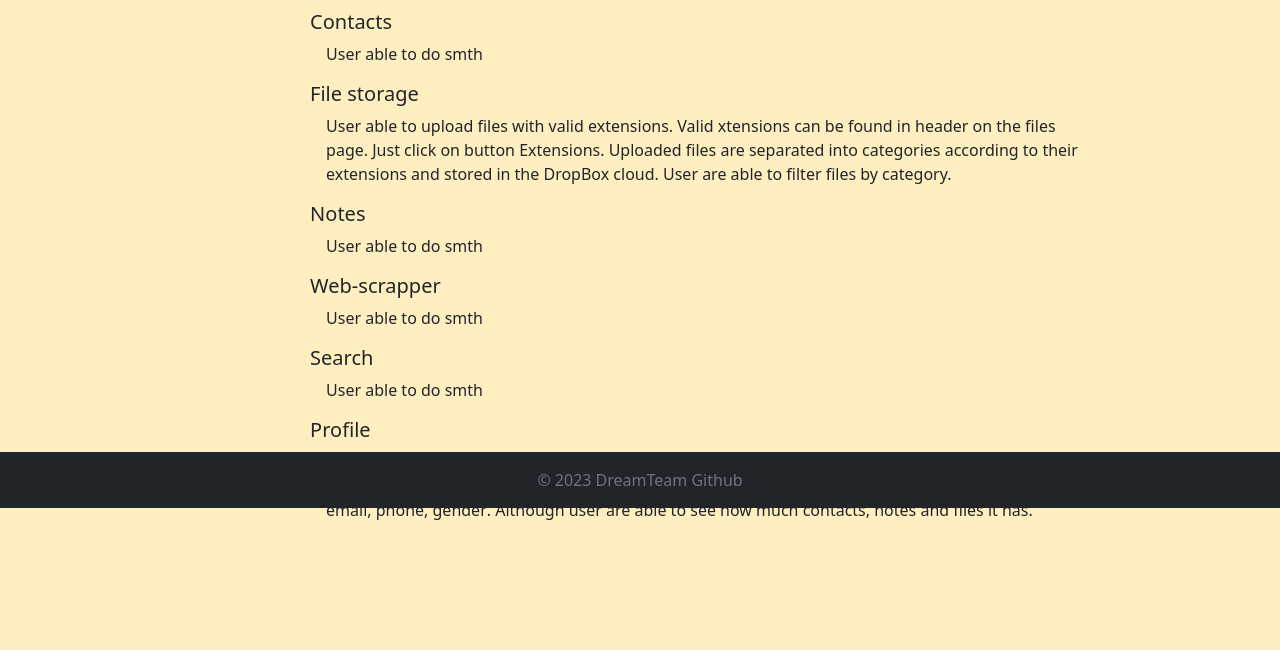
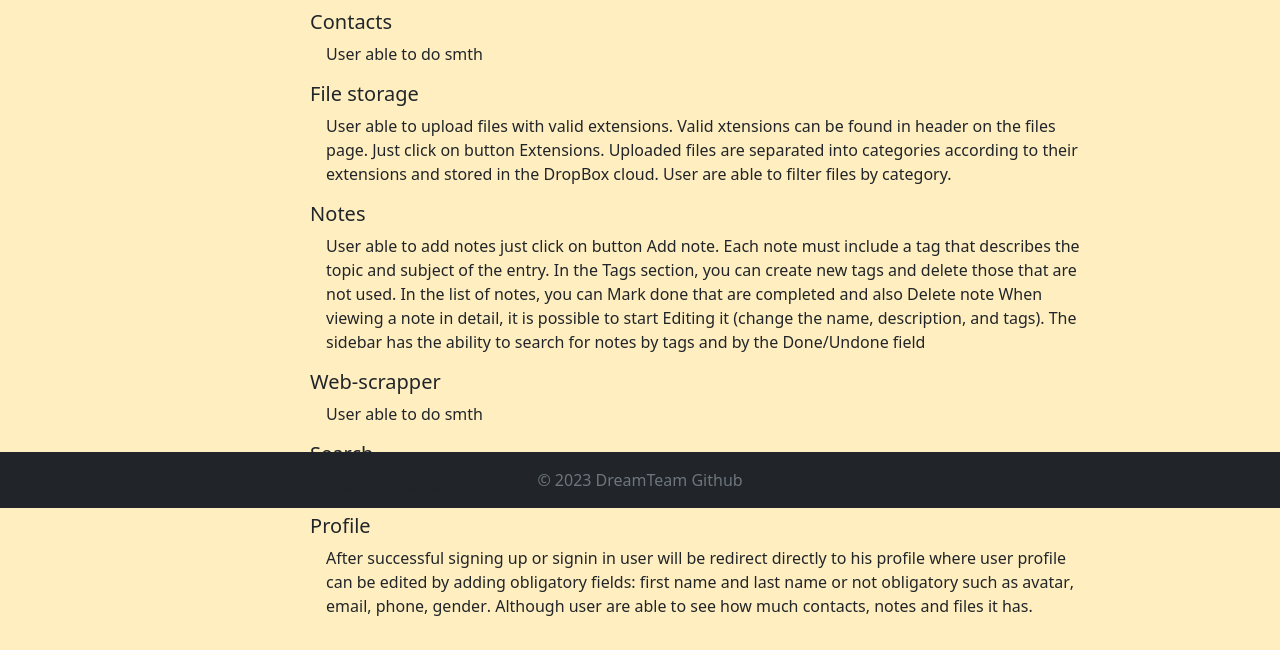
Before and after one commit to Vaipik/web_project_team_1, a Django app: page /about/ in a window 1280 px wide. Shown: the part 419-1069 px from the top of the page. Before the commit the page ends 939 px from the top, so only its background shows below. Run offline with Django 4.2, Linux system fonts and the light colour scheme.

Commit message:
Add about

```diff
--- a/project/templates/about.html
+++ b/project/templates/about.html
@@ -42,7 +42,11 @@
         {# Notes block #}
         <li class="h5 mt-3 fw-bolder">Notes</li>
         <div class="ms-3">
-          User able to do smth
+          User able to add notes just click on button <span class="fw-bolder">Add note</span>. Each note must include a tag that describes the topic and subject of the entry.
+          In the <span class="fw-bolder">Tags</span> section, you can create new tags and delete those that are not used.
+          In the list of notes, you can <span class="fw-bolder">Mark done</span> that are completed and also <span class="fw-bolder">Delete note</span>
+          When viewing a note in detail, it is possible to start <span class="fw-bolder">Editing</span> it (change the name, description, and tags).
+          The sidebar has the ability to <span class="fw-bolder">search</span> for notes by tags and by the Done/Undone field
         </div>
 
         {# Web-scrapper block #}
```
